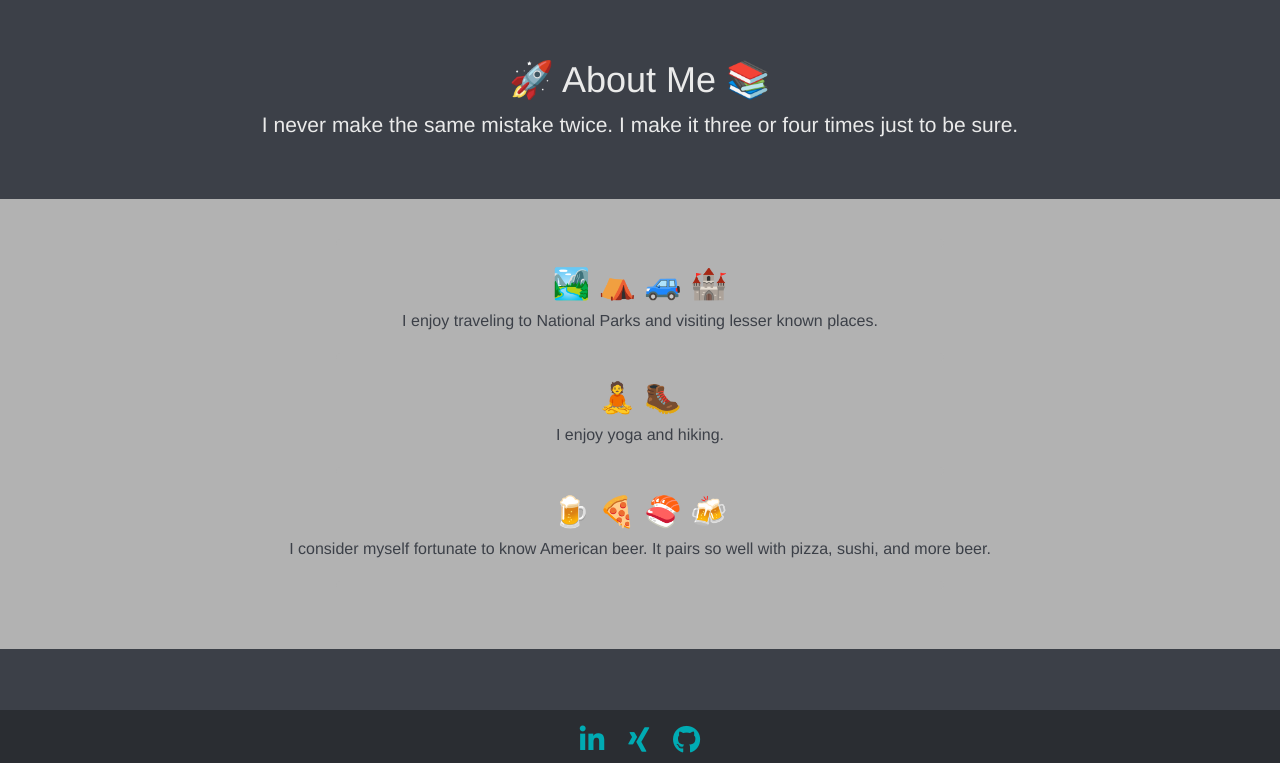
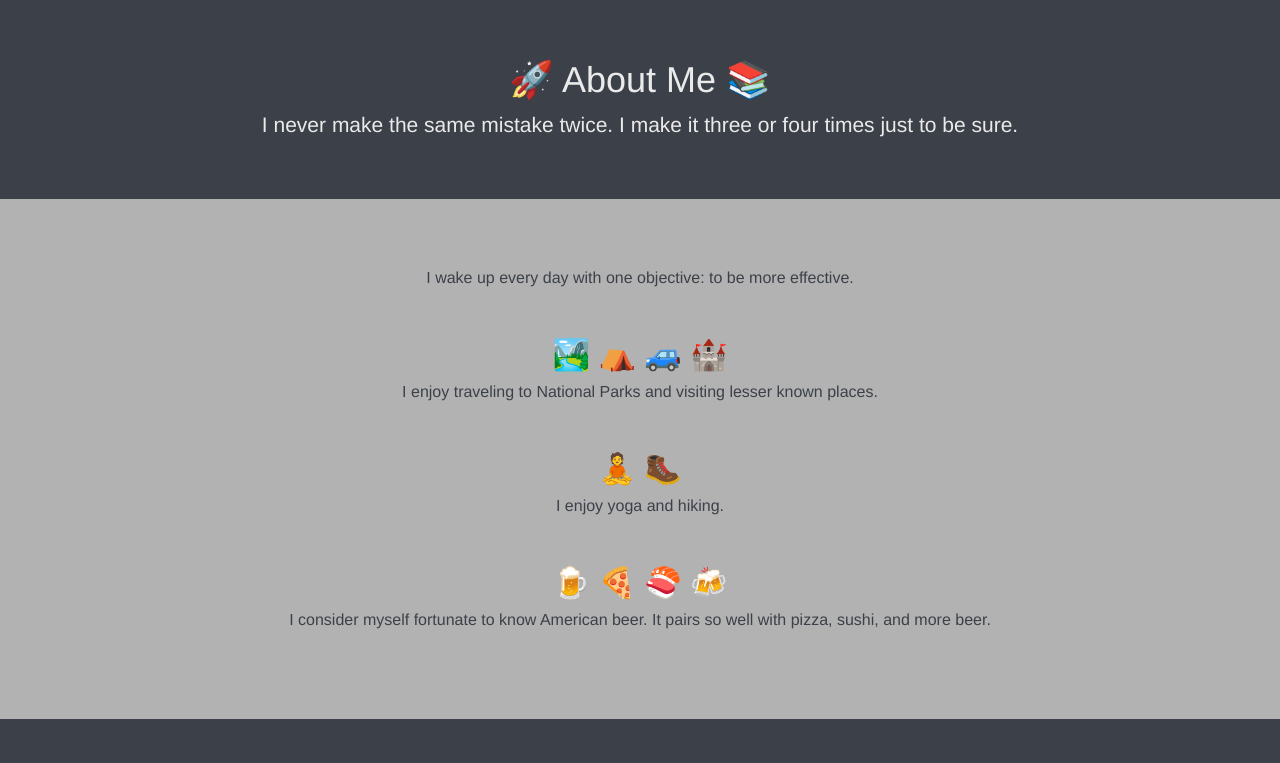
Before and after one commit to cgrundman/christian-grundman-website, a Flask app: page /about in a window 1280 px wide. Shown: the part 52-815 px from the top of the page. Run offline with Flask 2, Linux system fonts and the light colour scheme; some libraries are stand-ins or nearby versions.

Commit message:
Updated about me page

```diff
--- a/templates/about.html
+++ b/templates/about.html
@@ -31,6 +31,9 @@
         <div class="row">
             <hr class="my-4">
 
+            <p>I wake up every day with one objective: to be more effective.</p>
+            <hr class="my-4">
+
             <h2 class="display-4">🏞️ ⛺ 🚙 🏰</h2>
             <p>I enjoy traveling to National Parks and visiting lesser known places.</p>
             <hr class="my-4">
--- a/todo.txt
+++ b/todo.txt
@@ -18,6 +18,7 @@ Projects
 2g) Add computer vision projects
 2h) Update content for CT Simulation
 ✅ 2i) Update image width for all project images
+2j) Add images for computer vision project
 
 About Me
 3a) Add information to the about me page
```
